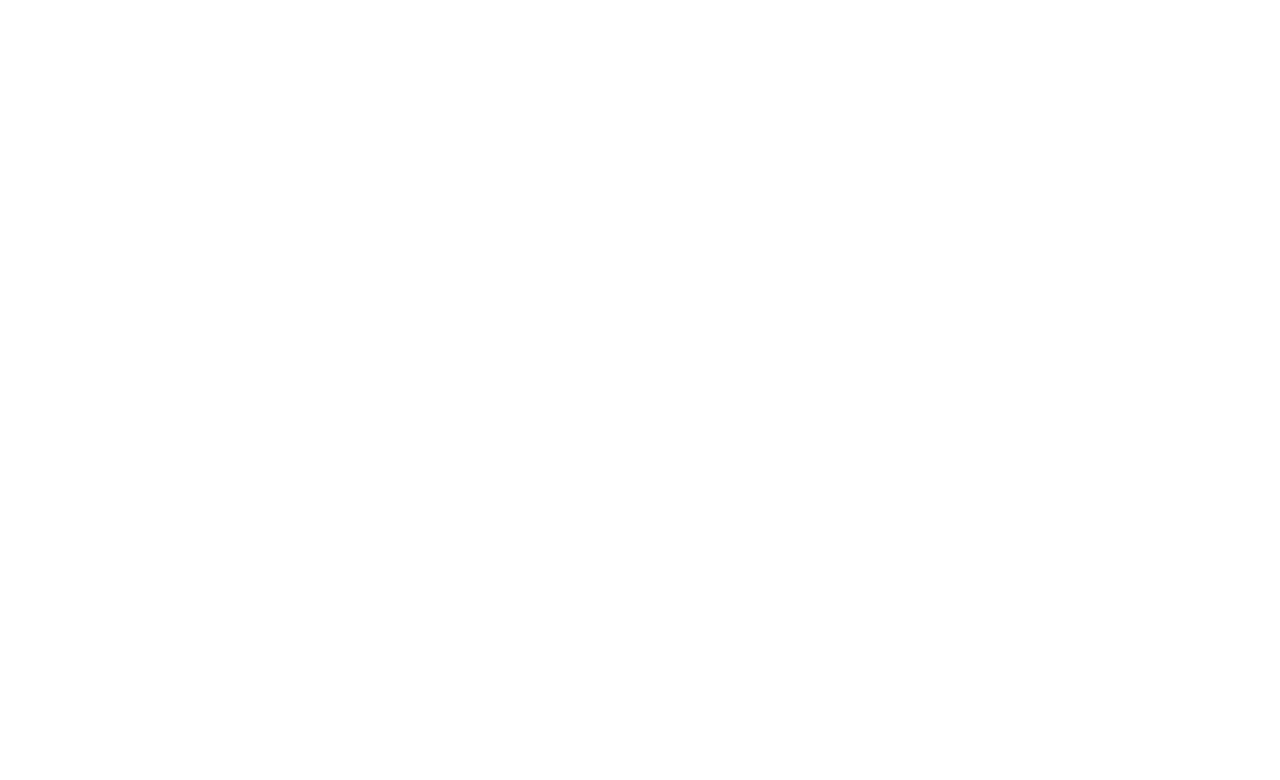
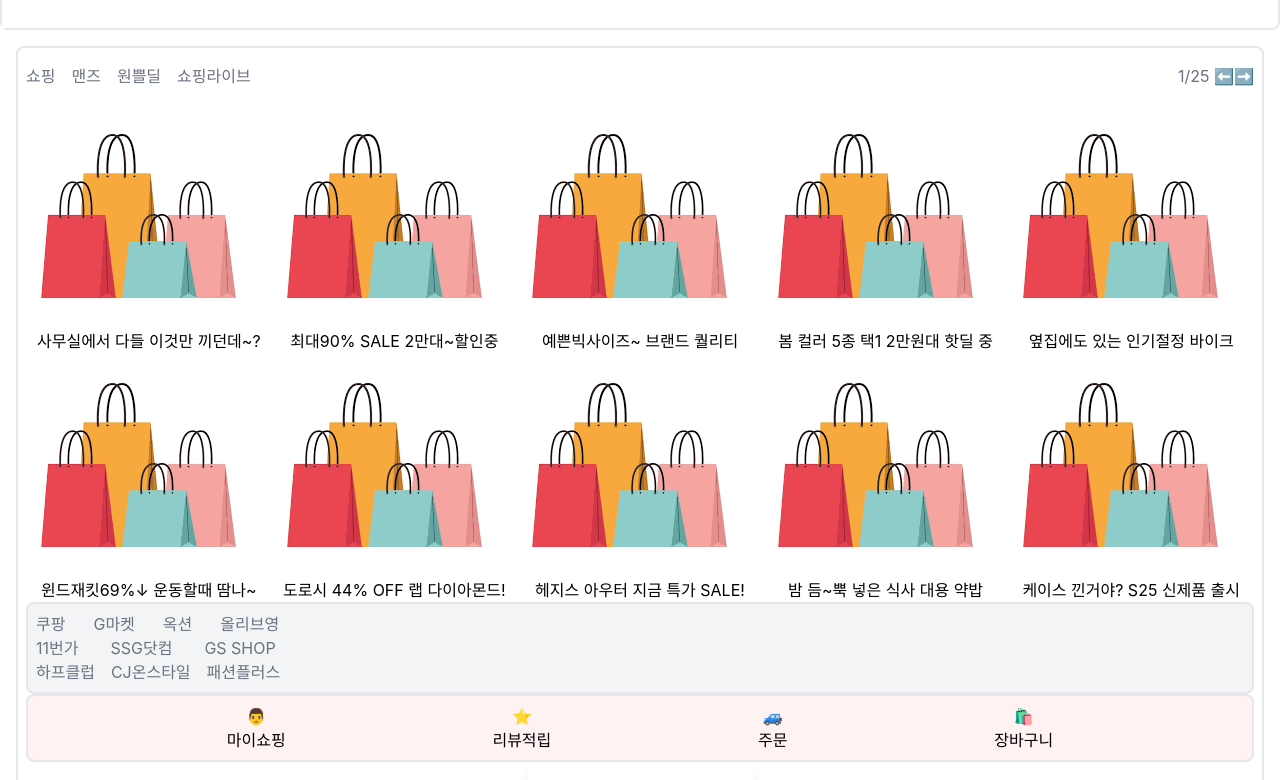
Before and after one commit to kjeok00/clonenaver, a React (Create React App) app in the folder my-app/: page / in a window 1280 px wide. Shown: the part 1660-2440 px from the top of the page. Before the commit the page ends 1495 px from the top, so only its background shows below. Built offline with nearby package versions, Linux system fonts and the light colour scheme.

Commit message:
add: main2

```diff
--- a/my-app/src/App.js
+++ b/my-app/src/App.js
@@ -8,6 +8,8 @@
 import FirstSide from "./components/FirstSide";
 import SecondSide from "./components/SecondSide";
 import Forthside from "./components/ForthSide";
+import ThirdSide from "./components/ThirdSide";
+import ThirdMain from "./components/ThirdMain";
 
 function App() {
   return (
@@ -18,7 +20,9 @@
       <FirstMain />
       <FirstSide />
       <SecondSide />
+      <ThirdSide />
       <Forthside />
+      <ThirdMain />
       <Footer />
     </div>
   );
--- /dev/null
+++ b/my-app/src/components/ThirdMain.jsx
@@ -0,0 +1,136 @@
+import react from "react";
+import SampleImage from "../resources/shopping.png";
+
+const ThirdMain = () => {
+    const product = [
+        {
+            id: 1,
+            image: SampleImage,
+            title: "사무실에서 다들 이것만 끼던데~?"
+        },
+        {
+            id: 2,
+            image: SampleImage,
+            title: "최대90% SALE 2만대~할인중"
+        },
+        {
+            id: 3,
+            image: SampleImage,
+            title: "예쁜빅사이즈~ 브랜드 퀄리티"
+        },
+        {
+            id: 4,
+            image: SampleImage,
+            title: "봄 컬러 5종 택1 2만원대 핫딜 중"
+        },
+        {
+            id: 5,
+            image: SampleImage,
+            title: "옆집에도 있는 인기절정 바이크"
+        },
+        {
+            id: 6,
+            image: SampleImage,
+            title: "윈드재킷69%↓ 운동할때 땀나~"
+        },
+        {
+            id: 7,
+            image: SampleImage,
+            title: "도로시 44% OFF 랩 다이아몬드!"
+        },
+        {
+            id: 8,
+            image: SampleImage,
+            title: "헤지스 아우터 지금 특가 SALE!"
+        },
+        {
+            id: 9,
+            image: SampleImage,
+            title: "밤 듬~뿍 넣은 식사 대용 약밥"
+        },
+        {
+            id: 10,
+            image: SampleImage,
+            title: "케이스 낀거야? S25 신제품 출시"
+        }
+    ];
+
+    return (
+        // 헤더
+        <div className="mx-4 my-4 border-2 rounded-lg px-2 felx flex-col">
+            <div className="flex justify-between my-4">
+                <dev className="flex gap-4 text-gray-500">
+                    <span>쇼핑</span>
+                    <span>맨즈</span>
+                    <span>원쁠딜</span>
+                    <span>쇼핑라이브</span>
+                </dev>
+                <span className="text-gray-500">1/25 ⬅️➡️</span>
+            </div>
+
+            {/* 오른쪽 광고 */}
+            <div className="grid grid-cols-5 ">
+                {product.map((product) => (
+                    <div key={product.id}>
+                        <img src={product.image} alt={product.title} />
+                        <div className="flex justify-center">{product.title}</div>
+                    </div>
+                ))}
+            </div>
+
+            {/* 왼쪽1 */}
+            <div className="flex flex-col px-2 py-2 text-gray-500 border-2 rounded-lg bg-gray-100">
+                <div className="flex items-center space-x-7">
+                    <span className="cursor-pointer hover:text-black">쿠팡</span>
+                    <span className="cursor-pointer hover:text-black">G마켓</span>
+                    <span className="cursor-pointer hover:text-black">옥션</span>
+                    <span className="cursor-pointer hover:text-black">올리브영</span>
+                </div>
+                <div className="flex items-center space-x-8">
+                    <span className="cursor-pointer hover:text-black">11번가</span>
+                    <span className="cursor-pointer hover:text-black">SSG닷컴</span>
+                    <span className="cursor-pointer hover:text-black">GS SHOP</span>
+                </div>
+                <div className="flex items-center space-x-4">
+                    <span className="cursor-pointer hover:text-black">하프클럽</span>
+                    <span className="cursor-pointer hover:text-black">CJ온스타일</span>
+                    <span className="cursor-pointer hover:text-black">패션플러스</span>
+                </div>
+            </div>
+
+            {/*왼쪽2*/}
+            <div className="flex justify-evenly px-2 py-2 rounded-lg border-2 bg-red-50 space-x-4">
+                <div className="flex justify-center flex-col items-center cursor-pointer">
+                    <span>👨</span>
+                    <span>마이쇼핑</span>
+                </div>
+                <div className="flex justify-center flex-col items-center cursor-pointer">
+                    <span>⭐️</span>
+                    <span>리뷰적립</span>
+                </div>
+                <div className="flex justify-center flex-col items-center cursor-pointer">
+                    <span>🚙</span>
+                    <span>주문</span>
+                </div>
+                <div className="flex justify-center flex-col items-center cursor-pointer">
+                    <span>🛍️</span>
+                    <span>장바구니</span>
+                </div>
+            </div>
+
+            {/*왼쪽3*/}
+            <div className="flex flex-col items-center">
+                <img
+                    src={SampleImage} alt="ad" className="shadow-lg"
+                />
+                <div className="flex justify-center text-gray-500 font-semibold">
+                    <span>G마켓! 헤지스, 닥스 인기 잡화 SALE!</span>
+                </div>
+            </div>
+
+
+        </div>
+    );
+};
+
+export default ThirdMain;
--- /dev/null
+++ b/my-app/src/components/ThirdSide.jsx
@@ -0,0 +1,19 @@
+import react from "react";
+import SampleImage from "../resources/shopping.png";
+
+const ThirdSide = () => {
+    return (
+        <div className="mx-4 my-4 border-2 rounded-lg">
+            <div className="flex justify-between border-b-2 items-center mx-4">
+                <span className="text-black font-bold mx-4 my-4">날씨</span>
+                <span className="text-gray-500 mx-4">제주시 이도일동</span>
+            </div>
+
+            <img
+                src={SampleImage} alt="날씨" className="flex justify-center mx-4"
+            />
+        </div>
+    );
+};
+
+export default ThirdSide;
```
